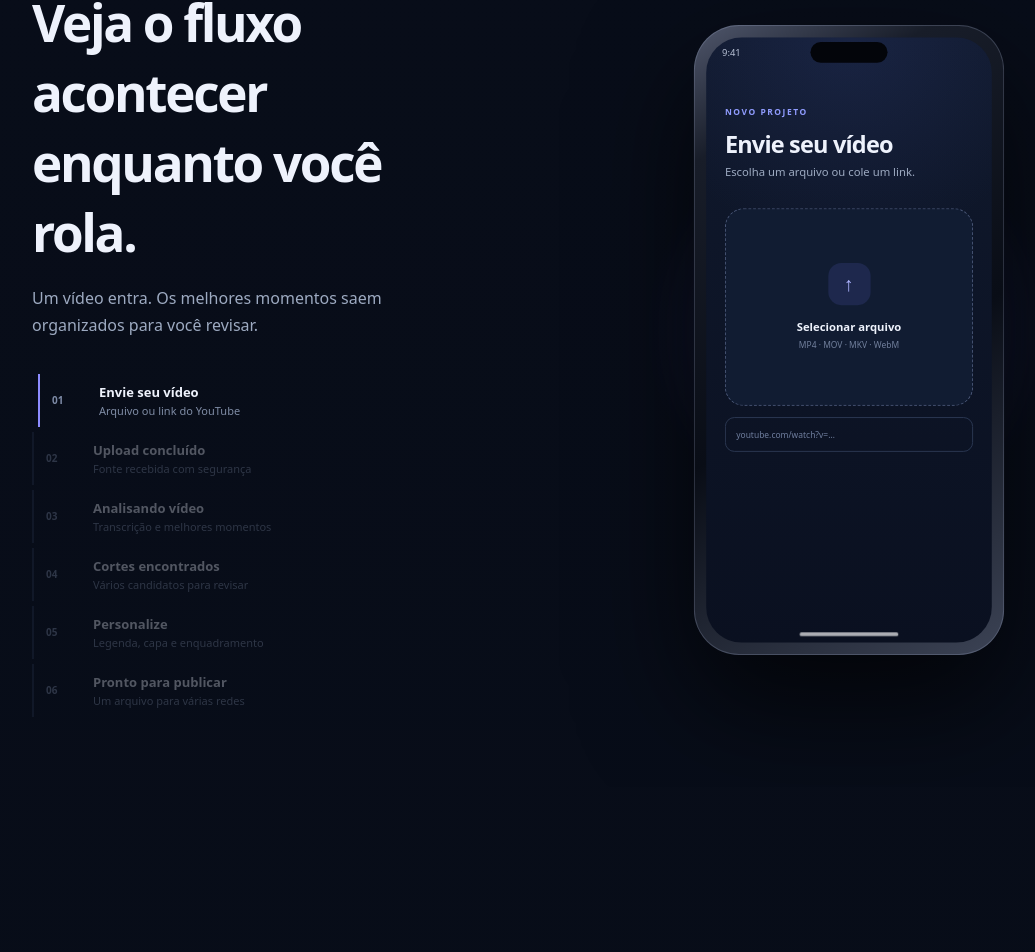
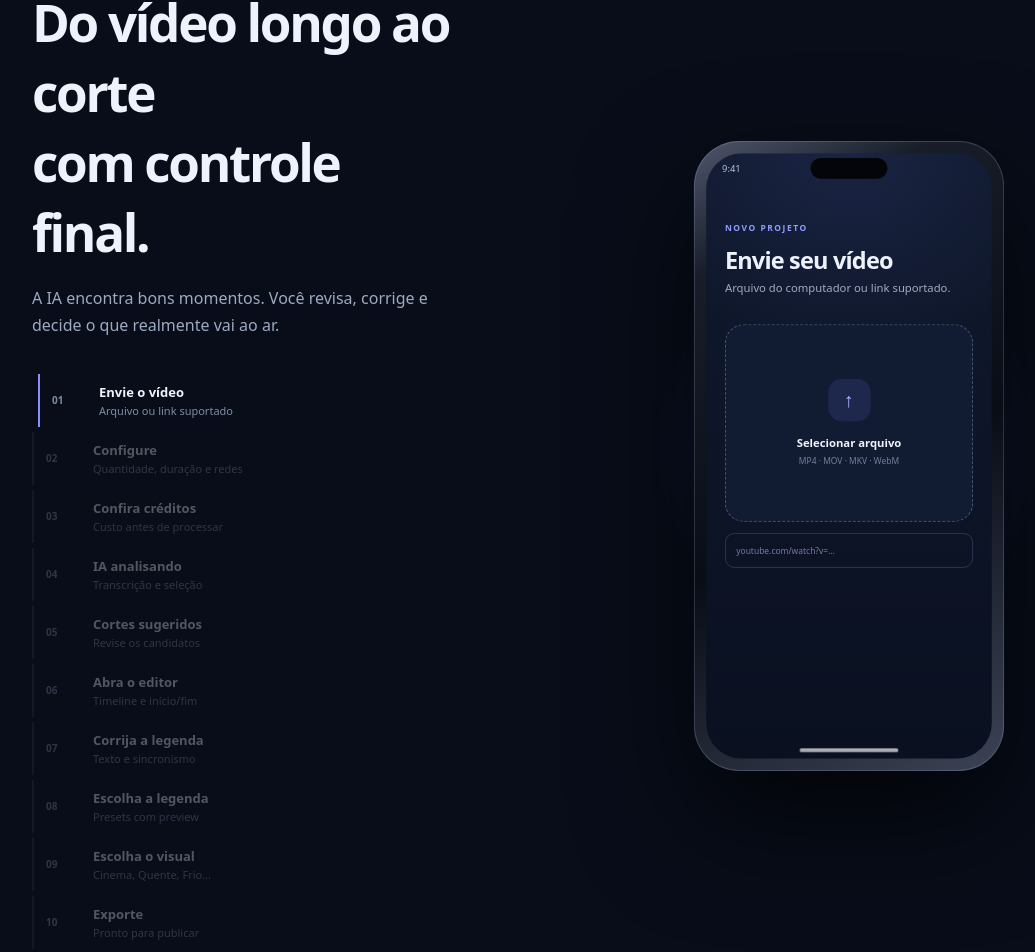
Before and after one commit to DiegoMatheusS/CortesIA, a Next.js app in the folder cortes-ia-web/: page / in a window 1280 px wide. Shown: the part 1028-1980 px from the top of the page, without its empty margins (38-1073 px from the left). Built offline with nearby package versions, Linux system fonts and the light colour scheme.

Commit message:
feat(web): apply v0.5 update to PinnedPhoneStory.tsx

```diff
--- a/cortes-ia-web/src/components/PinnedPhoneStory.tsx
+++ b/cortes-ia-web/src/components/PinnedPhoneStory.tsx
@@ -3,21 +3,29 @@
 import {CSSProperties, useEffect, useRef, useState} from 'react';
 
 const stages = [
-  {title: 'Envie seu vídeo', caption: 'Arquivo ou link do YouTube'},
-  {title: 'Upload concluído', caption: 'Fonte recebida com segurança'},
-  {title: 'Analisando vídeo', caption: 'Transcrição e melhores momentos'},
-  {title: 'Cortes encontrados', caption: 'Vários candidatos para revisar'},
-  {title: 'Personalize', caption: 'Legenda, capa e enquadramento'},
-  {title: 'Pronto para publicar', caption: 'Um arquivo para várias redes'},
+  {title: 'Envie o vídeo', caption: 'Arquivo ou link suportado'},
+  {title: 'Configure', caption: 'Quantidade, duração e redes'},
+  {title: 'Confira créditos', caption: 'Custo antes de processar'},
+  {title: 'IA analisando', caption: 'Transcrição e seleção'},
+  {title: 'Cortes sugeridos', caption: 'Revise os candidatos'},
+  {title: 'Abra o editor', caption: 'Timeline e início/fim'},
+  {title: 'Corrija a legenda', caption: 'Texto e sincronismo'},
+  {title: 'Escolha a legenda', caption: 'Presets com preview'},
+  {title: 'Escolha o visual', caption: 'Cinema, Quente, Frio…'},
+  {title: 'Exporte', caption: 'Pronto para publicar'},
 ];
 
 function stageFrom(progress: number) {
-  if (progress < .2) return 0;
-  if (progress < .38) return 1;
-  if (progress < .58) return 2;
-  if (progress < .76) return 3;
-  if (progress < .9) return 4;
-  return 5;
+  if (progress < .15) return 0;
+  if (progress < .25) return 1;
+  if (progress < .35) return 2;
+  if (progress < .50) return 3;
+  if (progress < .65) return 4;
+  if (progress < .78) return 5;
+  if (progress < .86) return 6;
+  if (progress < .93) return 7;
+  if (progress < .97) return 8;
+  return 9;
 }
 
 export default function PinnedPhoneStory() {
@@ -42,8 +50,7 @@ export default function PinnedPhoneStory() {
         if (!element) return;
         const box = element.getBoundingClientRect();
         const distance = Math.max(1, box.height - window.innerHeight);
-        const next = Math.min(1, Math.max(0, -box.top / distance));
-        setProgress(next);
+        setProgress(Math.min(1, Math.max(0, -box.top / distance)));
       });
     };
 
@@ -62,12 +69,12 @@ export default function PinnedPhoneStory() {
   const style = {'--phone-progress': progress} as CSSProperties;
 
   return (
-    <section ref={ref} className={`phone-story ${reduced ? 'is-reduced' : ''}`} style={style}>
+    <section ref={ref} className={`phone-story phone-story-v05 ${reduced ? 'is-reduced' : ''}`} style={style}>
       <div className="phone-pin">
         <div className="phone-story-copy">
-          <p className="eyebrow">DO ENVIO AO CORTE</p>
-          <h2>Veja o fluxo acontecer<br/>enquanto você rola.</h2>
-          <p>Um vídeo entra. Os melhores momentos saem organizados para você revisar.</p>
+          <p className="eyebrow">A IA CRIA. VOCÊ AJUSTA.</p>
+          <h2>Do vídeo longo ao corte<br/>com controle final.</h2>
+          <p>A IA encontra bons momentos. Você revisa, corrige e decide o que realmente vai ao ar.</p>
           <ol className="phone-stage-list" aria-label="Etapas da criação">
             {stages.map((item, index) => (
               <li key={item.title} className={index === stage ? 'active' : index < stage ? 'done' : ''}>
@@ -84,73 +91,109 @@ export default function PinnedPhoneStory() {
             <div className="phone-top"><span>9:41</span><i /></div>
             <div className="phone-screen">
               <div key={stage} className="phone-panel">
-                {stage === 0 && (
-                  <>
+                {stage === 0 && <>
                   <span className="phone-kicker">NOVO PROJETO</span>
                   <h3>Envie seu vídeo</h3>
-                    <p>Escolha um arquivo ou cole um link.</p>
+                  <p>Arquivo do computador ou link suportado.</p>
                   <div className="phone-upload-box"><b>↑</b><span>Selecionar arquivo</span><small>MP4 · MOV · MKV · WebM</small></div>
                   <div className="phone-link-line">youtube.com/watch?v=…</div>
-                  </>
-                )}
+                </>}
 
-                {stage === 1 && (
-                  <>
-                    <span className="phone-kicker">FONTE RECEBIDA</span>
-                    <h3>Vídeo enviado</h3>
-                    <div className="phone-file-row"><span className="phone-file-icon">▶</span><div><strong>episodio-42.mp4</strong><small>Pronto para validar</small></div></div>
-                    <div className="phone-progress-track"><i /></div>
-                    <div className="phone-success">✓ Upload concluído</div>
-                  </>
-                )}
+                {stage === 1 && <>
+                  <span className="phone-kicker">CONFIGURAÇÃO</span>
+                  <h3>Como você quer os cortes?</h3>
+                  <div className="phone-config-grid">
+                    <div><small>Quantidade</small><strong>5 cortes</strong></div>
+                    <div><small>Duração</small><strong>Até 1 min</strong></div>
+                    <div><small>Redes</small><strong>9:16 + 1:1</strong></div>
+                    <div><small>Estilo</small><strong>Viral · Cinema</strong></div>
+                  </div>
+                  <div className="analysis-chip-row"><span>Legenda</span><span>Zoom</span><span>Reframe</span></div>
+                </>}
 
-                {stage === 2 && (
-                  <>
+                {stage === 2 && <>
+                  <span className="phone-kicker">COTAÇÃO</span>
+                  <h3>Confira antes de gerar</h3>
+                  <div className="phone-quote">
+                    <div><span>Processamento base</span><b>10</b></div>
+                    <div><span>Zoom automático</span><b>+2</b></div>
+                    <div><span>Fundo borrado</span><b>+3</b></div>
+                    <hr />
+                    <div className="phone-quote-total"><span>Total</span><b>15 créditos</b></div>
+                  </div>
+                  <div className="phone-success">Saldo após operação: 35 créditos</div>
+                </>}
+
+                {stage === 3 && <>
                   <span className="phone-kicker">IA EM AÇÃO</span>
                   <h3>Analisando vídeo</h3>
-                    <p>Transcrevendo, entendendo contexto e procurando os melhores momentos.</p>
+                  <p>Transcrição, contexto, melhores momentos e reenquadramento.</p>
                   <div className="analysis-lines"><i/><i/><i/><i/></div>
-                    <div className="analysis-chip-row"><span>Transcrição</span><span>Contexto</span><span>Momentos</span></div>
-                  </>
-                )}
+                  <div className="analysis-chip-row"><span>ASR</span><span>Contexto</span><span>Momentos</span><span>Visão</span></div>
+                </>}
 
-                {stage === 3 && (
-                  <>
+                {stage === 4 && <>
                   <span className="phone-kicker">CANDIDATOS</span>
-                    <h3>Cortes encontrados</h3>
+                  <h3>Cortes sugeridos</h3>
                   <div className="phone-cut-list">
                     {[
                       ['A ideia que mudou tudo', '00:48'],
                       ['O erro que quase ninguém percebe', '00:36'],
                       ['Por onde começar', '00:57'],
                     ].map(([title, duration], index) => (
-                        <div className="phone-cut" key={title}><b>{index + 1}</b><div><strong>{title}</strong><small>Vertical · {duration}</small></div></div>
+                      <div className="phone-cut" key={title}><b>{index + 1}</b><div><strong>{title}</strong><small>9:16 · {duration}</small></div></div>
                     ))}
                   </div>
-                  </>
-                )}
+                </>}
 
-                {stage === 4 && (
-                  <>
-                    <span className="phone-kicker">REVISÃO</span>
-                    <h3>Deixe com a sua cara</h3>
-                    <div className="phone-preview">
-                      <span className="preview-person" />
-                      <strong>UM BOM MOMENTO<br/><em>MUDA TUDO.</em></strong>
-                      <small>00:48</small>
+                {stage === 5 && <>
+                  <span className="phone-kicker">EDITOR</span>
+                  <h3>Ajuste o corte</h3>
+                  <div className="phone-editor-preview"><span className="preview-person" /><b>00:18 → 00:56</b></div>
+                  <div className="phone-timeline">
+                    <i className="timeline-range" />
+                    <span className="timeline-handle left" />
+                    <span className="timeline-handle right" />
+                    <em />
                   </div>
-                    <div className="edit-tools"><span>Legendas</span><span>Capa</span><span>Zoom</span></div>
-                  </>
-                )}
+                  <div className="edit-tools"><span>Dividir</span><span>Remover trecho</span><span>Preview</span></div>
+                </>}
 
-                {stage === 5 && (
-                  <>
+                {stage === 6 && <>
+                  <span className="phone-kicker">LEGENDA</span>
+                  <h3>Corrija o que precisar</h3>
+                  <div className="phone-caption-editor">
+                    <span>00:21.4</span>
+                    <p>A ideia não é <del>viralisa</del> <mark>viralizar</mark> por acaso.</p>
+                  </div>
+                  <div className="phone-caption-track"><i/><i/><i/><i/><i/></div>
+                  <small className="phone-free-edit">Correções leves não consomem novos créditos.</small>
+                </>}
+
+                {stage === 7 && <>
+                  <span className="phone-kicker">ESTILO DE LEGENDA</span>
+                  <h3>Escolha como a fala aparece</h3>
+                  <div className="phone-caption-presets">
+                    {['Clean','Viral','Podcast','Karaoke','Neon','Impacto'].map((name, index) => (
+                      <div className={index === 1 ? 'active' : ''} key={name}><span>{name}</span><b>PALAVRA</b></div>
+                    ))}
+                  </div>
+                </>}
+
+                {stage === 8 && <>
+                  <span className="phone-kicker">ESTILO VISUAL</span>
+                  <h3>Escolha o clima do clipe</h3>
+                  <div className="phone-visual-preview visual-warm"><span className="preview-person" /><strong>QUENTE</strong></div>
+                  <div className="phone-visual-pills"><span>Cinema</span><span className="active">Quente</span><span>Frio</span></div>
+                  <small className="phone-free-edit">O visual muda. A fala e o significado não.</small>
+                </>}
+
+                {stage === 9 && <>
                   <span className="phone-kicker">FINALIZADO</span>
                   <h3>Pronto para publicar</h3>
                   <div className="phone-final-card"><span>9:16</span><strong>Seu corte está pronto.</strong><small>1080 × 1920</small></div>
                   <div className="platform-pills"><span>Reels</span><span>TikTok</span><span>Shorts</span><span>Facebook</span><span>Kwai</span></div>
-                  </>
-                )}
+                </>}
               </div>
             </div>
             <div className="phone-homebar" />
```
Lines whose indentation alone changed are shown as unchanged.
